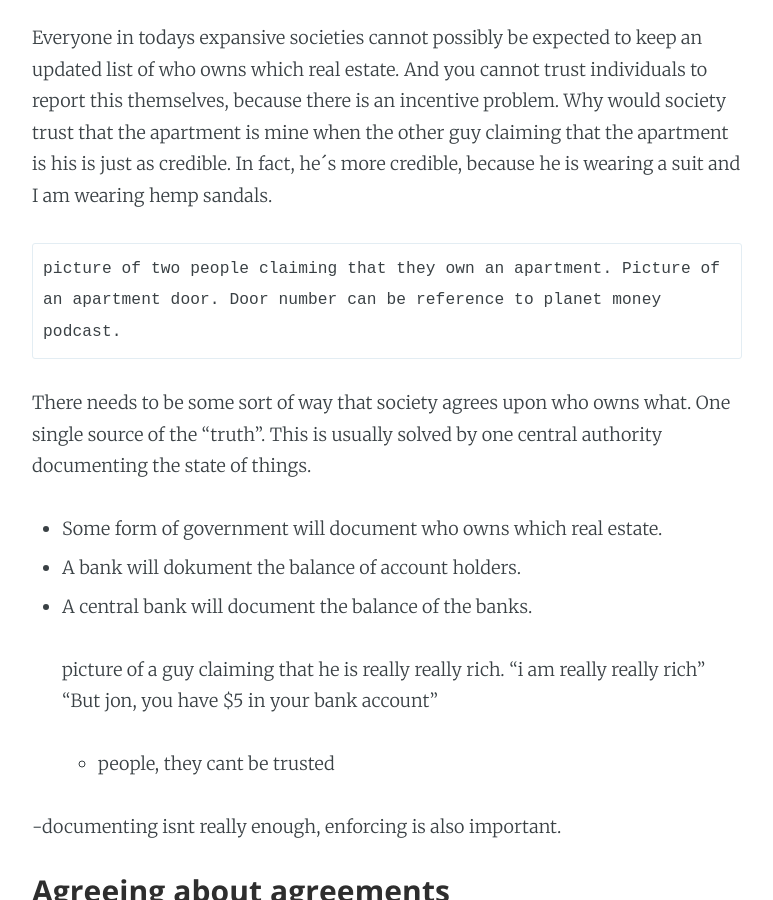
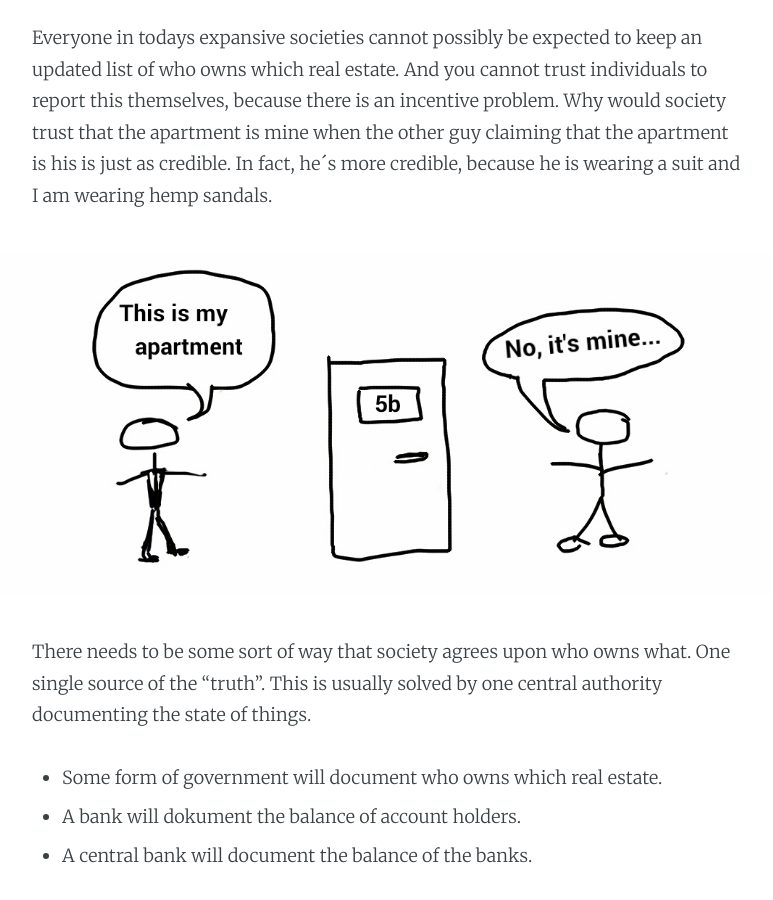
Before and after one commit to wrode/Blog, a Jekyll site: the page built from _posts/2016-05-29-Blockchain.md, in a window 1280 px wide and 900 px high, scrolled down 2861 px. Shown: the whole window, without its empty margins (253-1026 px from the left). Built offline with Jekyll 4.4.1, drawn with Linux system fonts in a browser that asks for light colours.

Commit message:
Uploaded new sketch and referenced it in markdown

```diff
--- a/_posts/2016-05-29-Blockchain.md
+++ b/_posts/2016-05-29-Blockchain.md
@@ -37,7 +37,7 @@ Once you have established the agreement that individuals can own things, the nex
 
 Everyone in todays expansive societies cannot possibly be expected to keep an updated list of who owns which real estate. And you cannot trust individuals to report this themselves, because there is an incentive problem. Why would society trust that the apartment is mine when the other guy claiming that the apartment is his is just as credible. In fact, he´s more credible, because he is wearing a suit and I am wearing hemp sandals.
 
-    picture of two people claiming that they own an apartment. Picture of an apartment door. Door number can be reference to planet money podcast.
+![Who owns the apartment]({{ site.url }}/assets/images/WhosApartment.jpg)
 
 There needs to be some sort of way that society agrees upon who owns what. One single source of the "truth". This is usually solved by one central authority documenting the state of things.
 
```
Also changed, not shown: assets/images/WhosApartment.jpg (added).
